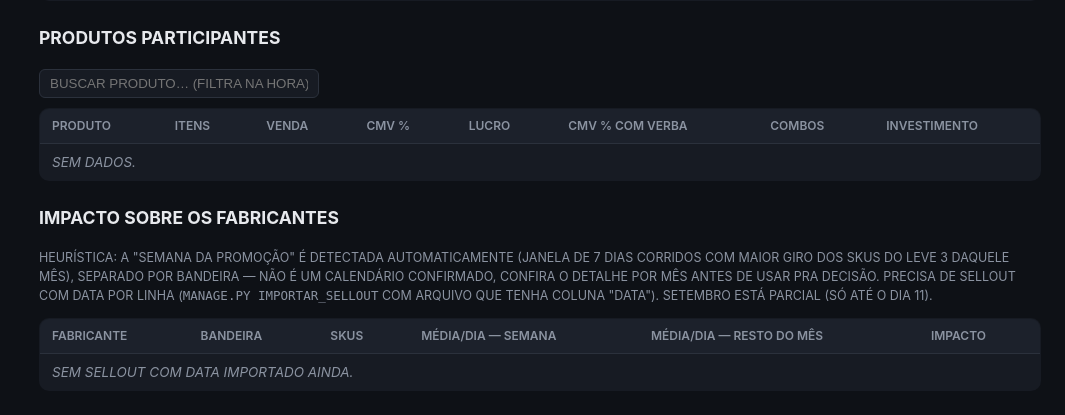
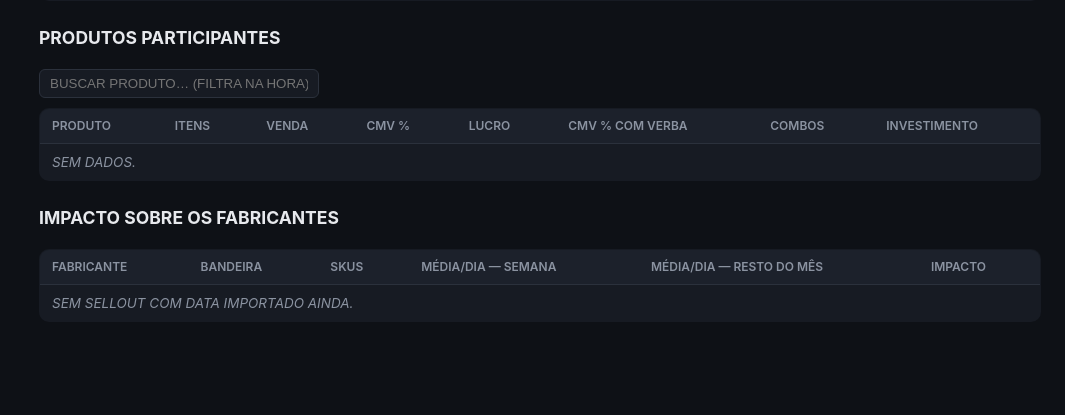
Before and after one commit to gabrielvelanes-coder/monitor-de-ofertas, a Django app: page /leve3/ in a window 1280 px wide. Shown: the part 1164-1579 px from the top of the page, without its empty margins (215-1280 px from the left). After the commit the page ends 1486 px from the top, so only its background shows below. Run offline with Django 5.2, Linux system fonts and the light colour scheme; data that the repository does not hold is empty.

Commit message:
Remove nota técnica da seção "Impacto sobre os fabricantes" (Leve3)
Gabriel pediu pra tirar -- explicava a heurística de detecção de
semana + a dependência do Sellout ter coluna "Data", mas virou ruído
na tela. A limitação em si continua real (Sellout de setembro só vai
até 11/09, ninguém reexportou desde então), só não fica mais escrita
na tela.

Co-Authored-By: Claude Sonnet 5 <noreply@anthropic.com>

```diff
--- a/templates/ofertas/leve3.html
+++ b/templates/ofertas/leve3.html
@@ -169,13 +169,6 @@
 </table>
 
 <h3 style="margin-top:24px;">Impacto sobre os fabricantes</h3>
-<p style="color:var(--muted); font-size:12.5px;">
-  Heurística: a "semana da promoção" é detectada automaticamente (janela de 7 dias
-  corridos com maior giro dos SKUs do Leve 3 daquele mês), separado por bandeira —
-  não é um calendário confirmado, confira o detalhe por mês antes de usar pra decisão.
-  Precisa de sellout com data por linha (<code>manage.py importar_sellout</code> com
-  arquivo que tenha coluna "Data"). Setembro está parcial (só até o dia 11).
-</p>
 <table id="tabela-impacto-fabricantes" class="tabela-interativa">
   <thead>
     <tr><th>Fabricante</th><th>Bandeira</th><th>SKUs</th><th>Média/dia — semana</th><th>Média/dia — resto do mês</th><th>Impacto</th></tr>
```
